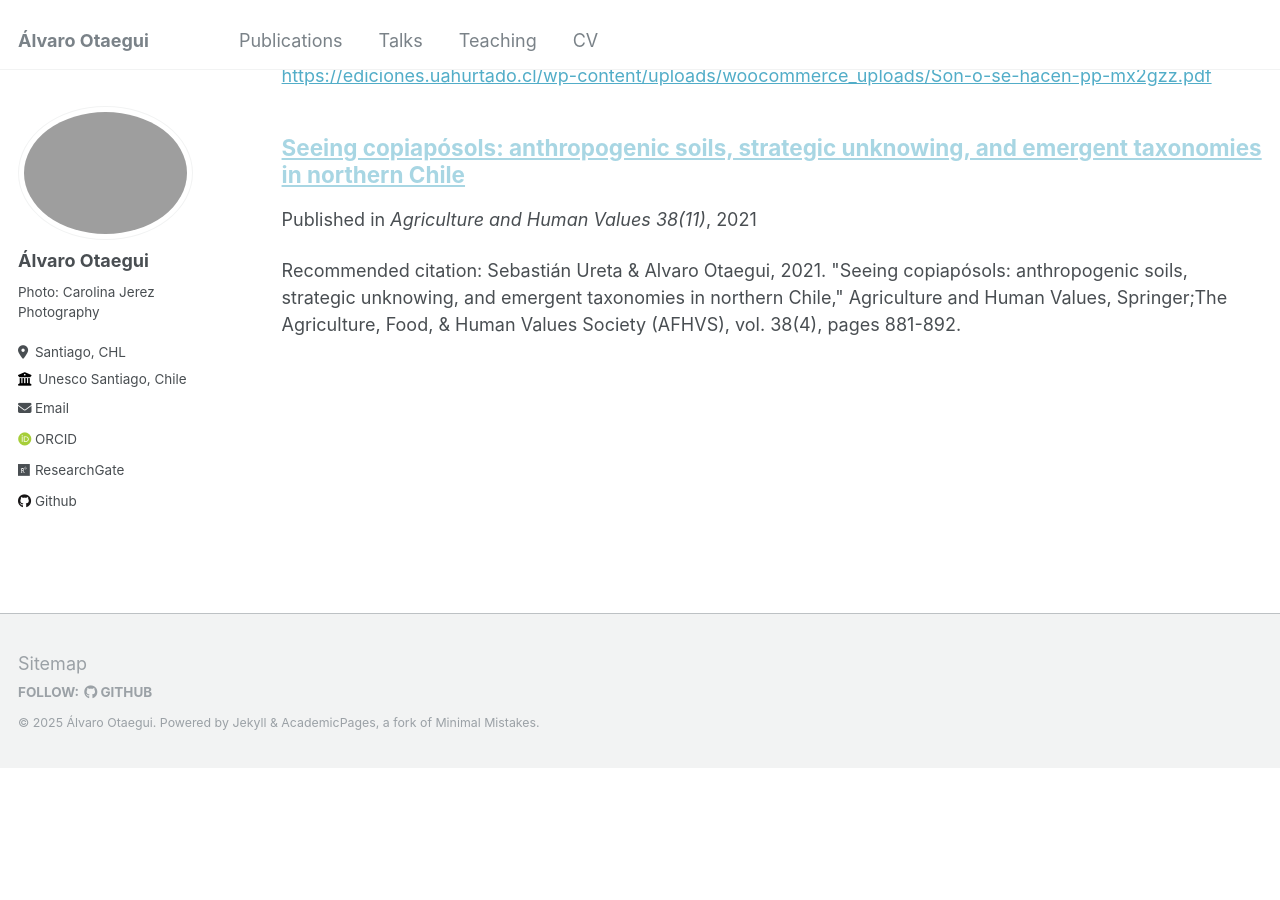
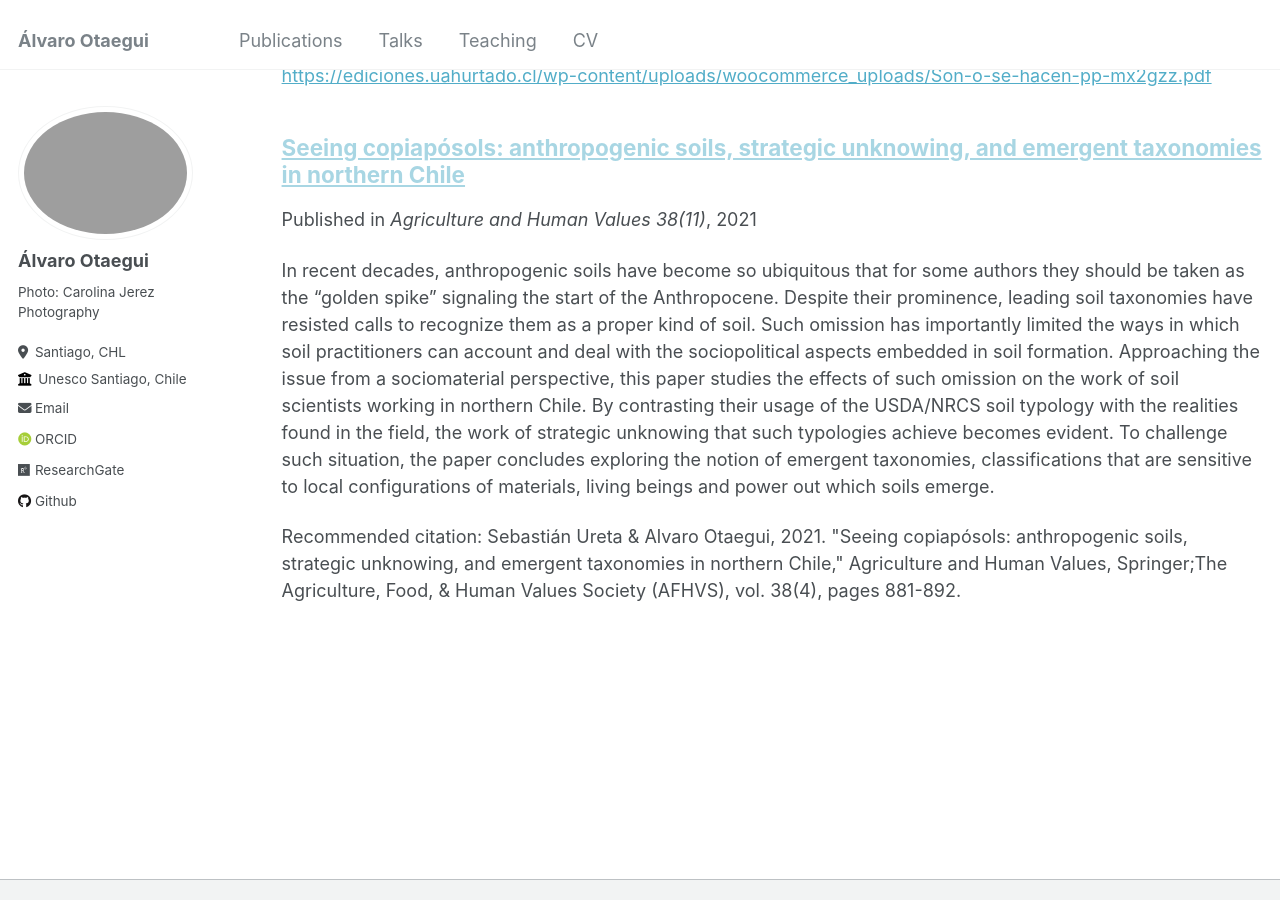
Before and after one commit to aotaeguim/aotaeguim.github.io, a Jekyll site: the page built from _pages/publications.md, in a window 1280 px wide and 900 px high, scrolled down 763 px. Built offline with Jekyll 4.4.1, drawn with Linux system fonts in a browser that asks for light colours; some web fonts are replaced; before the commit the page ends 1532 px from its top, so only the background shows below that.

Commit message:
Update 2021_ureta_otaegui.md

```diff
--- a/_publications/2021_ureta_otaegui.md
+++ b/_publications/2021_ureta_otaegui.md
@@ -2,7 +2,7 @@
 title: "[Seeing copiapósols: anthropogenic soils, strategic unknowing, and emergent taxonomies in northern Chile](https://doi.org/10.1007/s10460-021-10191-4)"
 collection: publications
 permalink: /publication/2021_ureta_otaegui
-excerpt: ''
+excerpt: 'In recent decades, anthropogenic soils have become so ubiquitous that for some authors they should be taken as the “golden spike” signaling the start of the Anthropocene. Despite their prominence, leading soil taxonomies have resisted calls to recognize them as a proper kind of soil. Such omission has importantly limited the ways in which soil practitioners can account and deal with the sociopolitical aspects embedded in soil formation. Approaching the issue from a sociomaterial perspective, this paper studies the effects of such omission on the work of soil scientists working in northern Chile. By contrasting their usage of the USDA/NRCS soil typology with the realities found in the field, the work of strategic unknowing that such typologies achieve becomes evident. To challenge such situation, the paper concludes exploring the notion of emergent taxonomies, classifications that are sensitive to local configurations of materials, living beings and power out which soils emerge.'
 date: 2021-03-15
 venue: 'Agriculture and Human Values 38(11)'
 paperurl: ''
```
